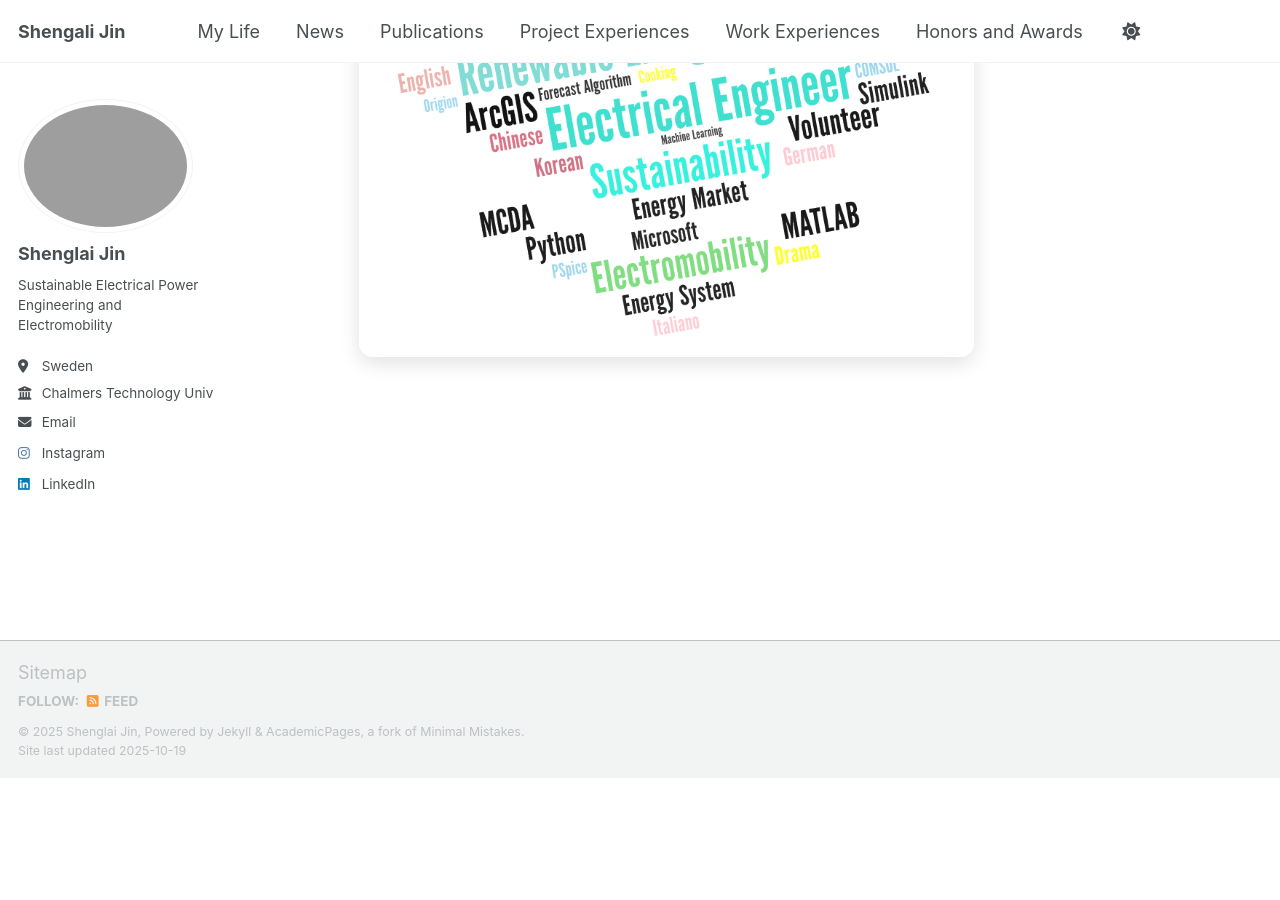
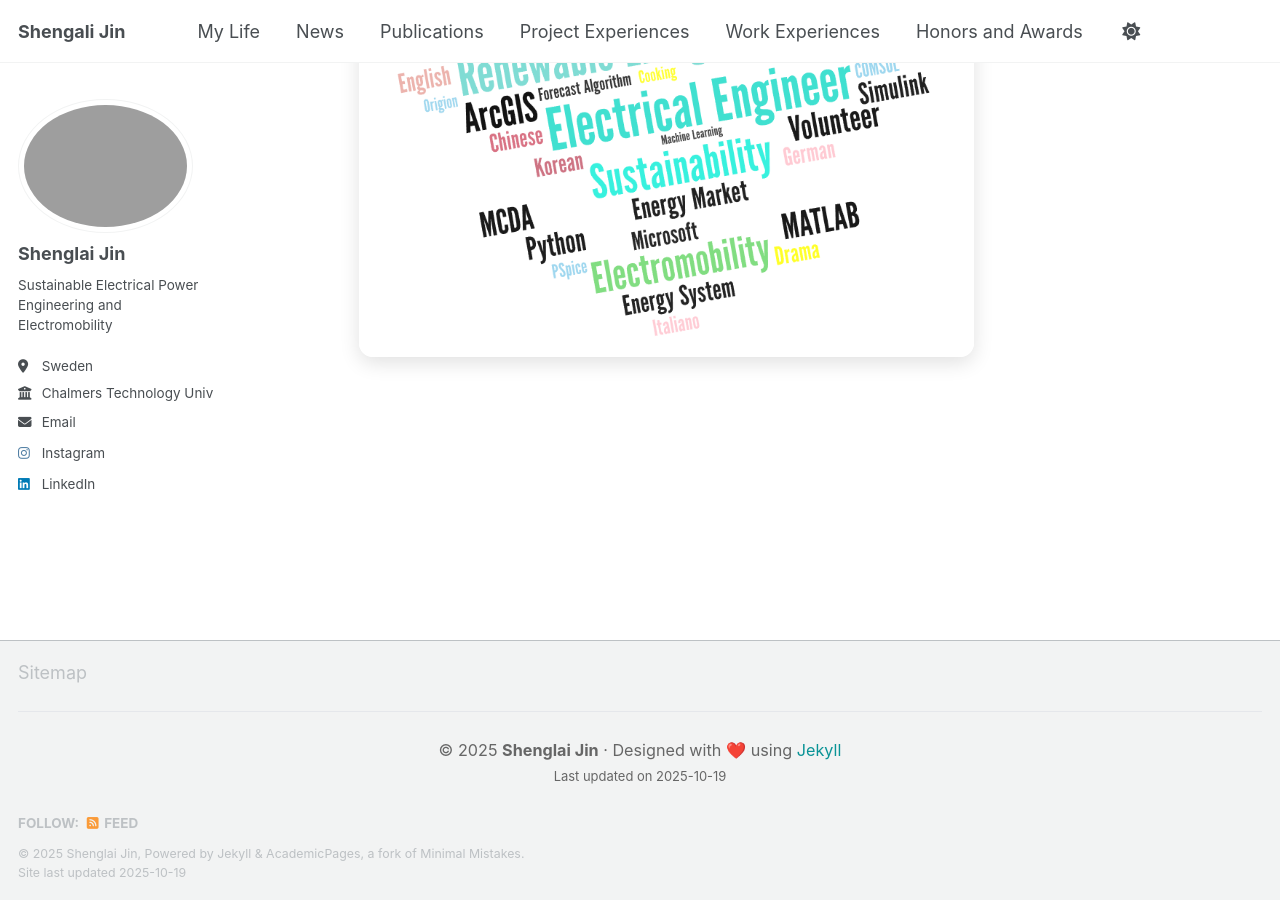
Before and after one commit to shenglaijin1999/shenglaijin1999.github.io, a Jekyll site: the page built from _pages/about.md, in a window 1280 px wide and 900 px high, scrolled down 885 px. Built offline with Jekyll 4.4.1, drawn with Linux system fonts in a browser that asks for light colours; a script that is not in the unit is left out; before the commit the page ends 1663 px from its top, so only the background shows below that.

Commit message:
Update custom.html

```diff
--- a/_includes/footer/custom.html
+++ b/_includes/footer/custom.html
@@ -16,4 +16,13 @@
     await mermaid.run({querySelector:'code.language-mermaid'});
 </script>
 
+
+<!-- ===== Custom footer (replaces default copyright) ===== -->
+<div style="text-align:center; margin-top: 25px; padding-top: 10px; border-top: 1px solid #e5e7eb;">
+  <p style="font-size: 0.9em; color: #666;">
+    © 2025 <strong>Shenglai Jin</strong> · Designed with ❤️ using <a href="https://jekyllrb.com" style="color:#0a9396;">Jekyll</a><br>
+    <span style="font-size: 0.8em;">Last updated on {{ site.time | date: '%Y-%m-%d' }}</span>
+  </p>
+</div>
+
 <!-- end custom footer snippets -->
```
